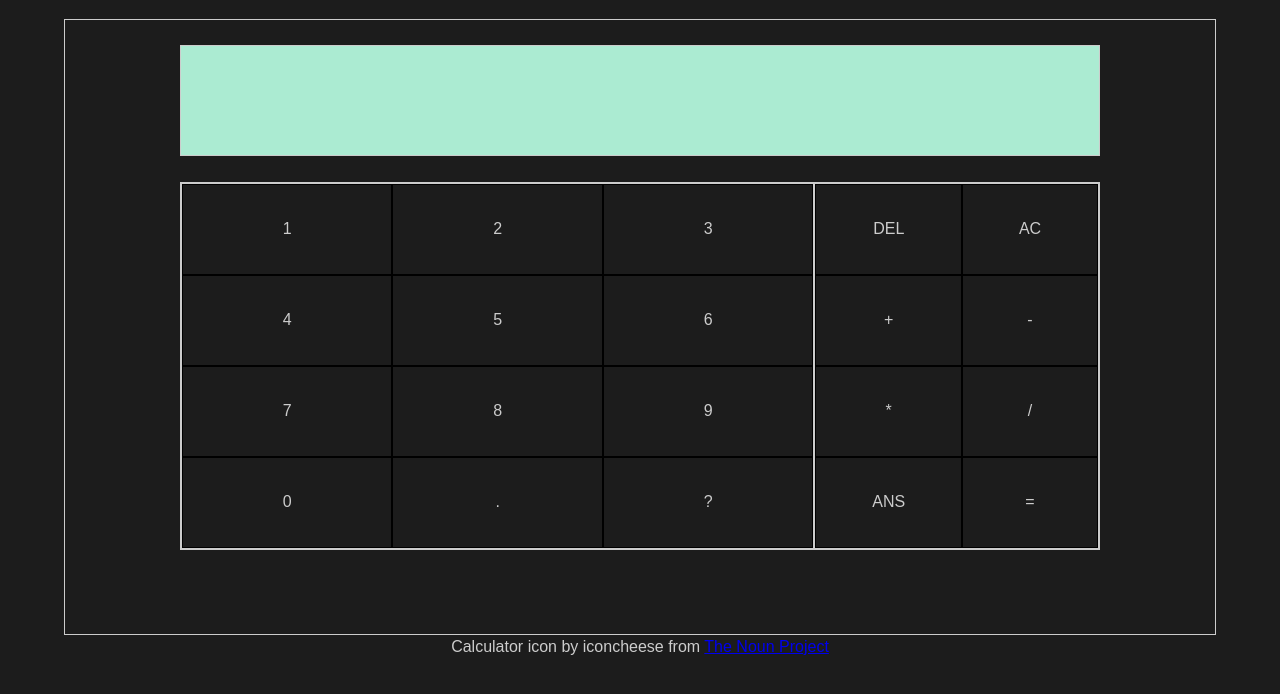
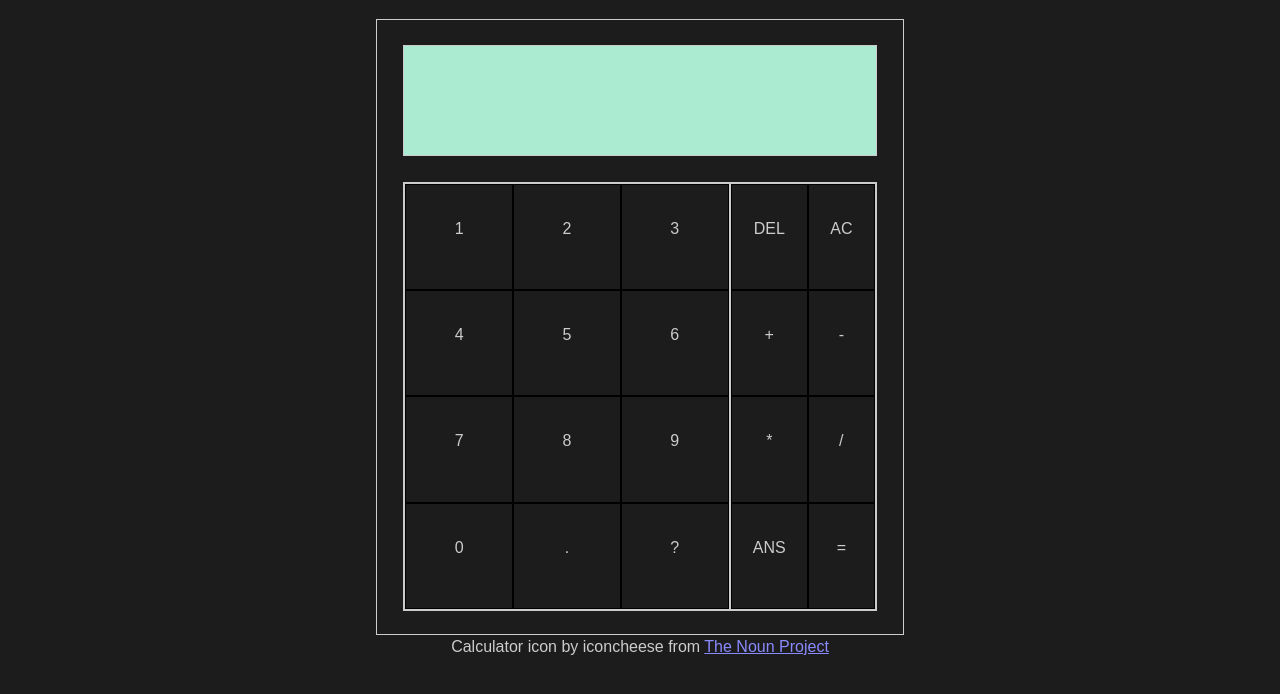
Before and after one commit to es-rene99/calculator, a website: page index.html in a window 1280 px wide. Shown: the part 72-766 px from the top of the page. Drawn offline with Linux system fonts and the light colour scheme; a web font is replaced by a local one.

Commit message:
style: size adjustment and improved link color

```diff
--- a/src/css/style.css
+++ b/src/css/style.css
@@ -22,7 +22,7 @@ body {
 
 .calculator {
   margin: 0 auto;
-  max-width: 90%;
+  max-width: 80%;
   height: 77vh;
 }
 
@@ -31,7 +31,7 @@ body {
 }
 
 .calculator__screen {
-  max-width: 80%;
+  max-width: 90%;
   height: 18%;
   margin: 1.6rem auto;
   background-color: var(--secondary-color);
@@ -41,8 +41,8 @@ body {
 }
 
 .calculator__keys-area {
-  max-width: 80%;
-  height: 60%;
+  max-width: 90%;
+  height: 70%;
   margin: 1.6rem auto;
   display: grid;
   grid-template-columns: 69% auto;
@@ -59,10 +59,21 @@ body {
   border: 1px solid black;
 }
 
+.calculator__key:active {
+  color: blue;
+}
+
 .calculator__operator-keys {
   display: grid;
   grid-template-columns: auto auto;
 }
 
-.footer {
+.footer a {
+  color: #8a8aff;
 }
+
+@media (min-width: 900px) {
+  .calculator {
+    width: 33rem;
+  }
+}
--- a/src/js/script.js
+++ b/src/js/script.js
@@ -130,7 +130,9 @@ const uiDOMManipulation = (() => {
   }
 
   const determineActionOnDisplay = (keyValue, specificClass) => {
+    debugger;
     actionAlreadyMade = false;
+    // TODO left here, clean should only happen after an equal operation
     possibleCalculatorActions.cleanDisplayIfPreviousActionWasOperation();
     possibleCalculatorActions.isSpecialKeyActions(keyValue, specificClass);
     possibleCalculatorActions.isNumberKeyActions(keyValue, specificClass);
```
Also changed, not shown: index.html (+1 -1 lines).
